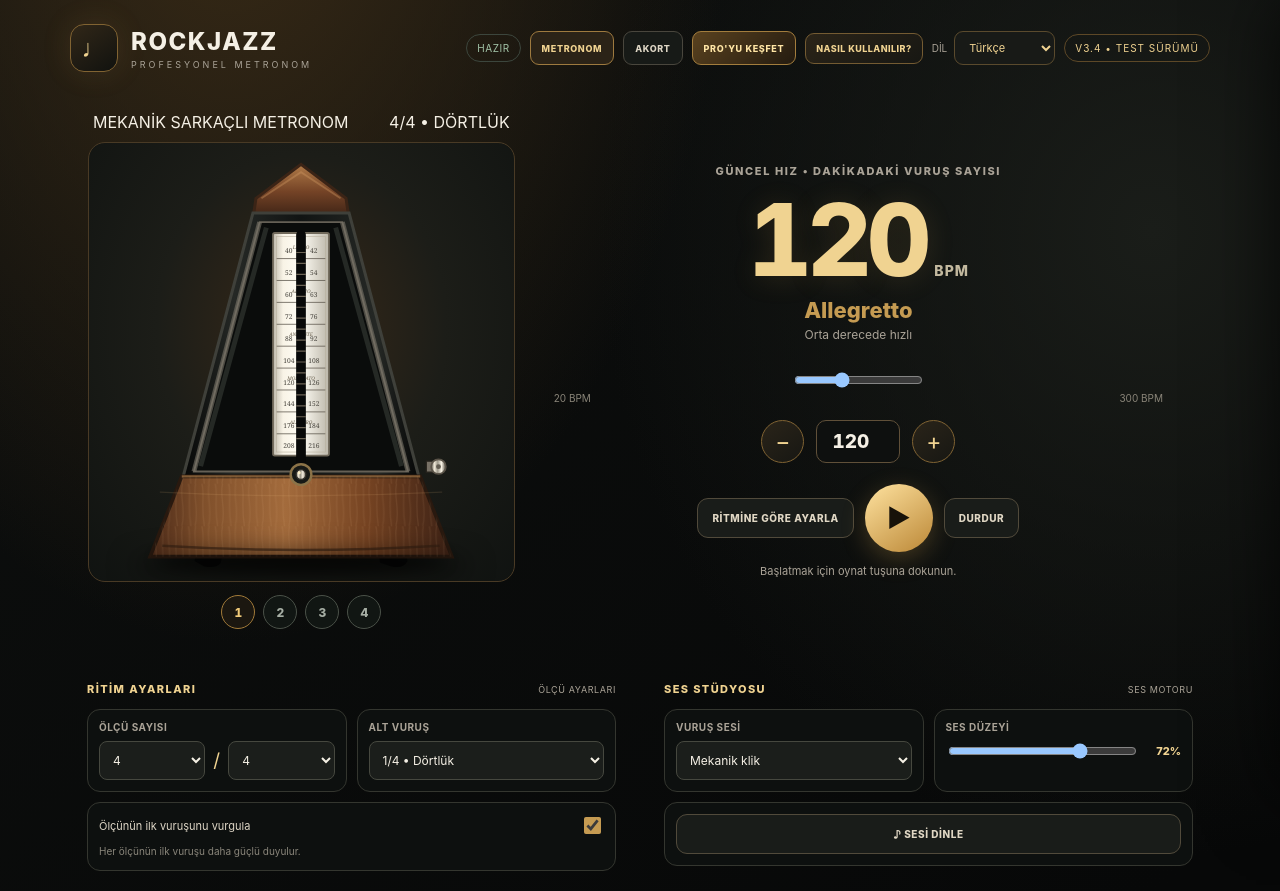
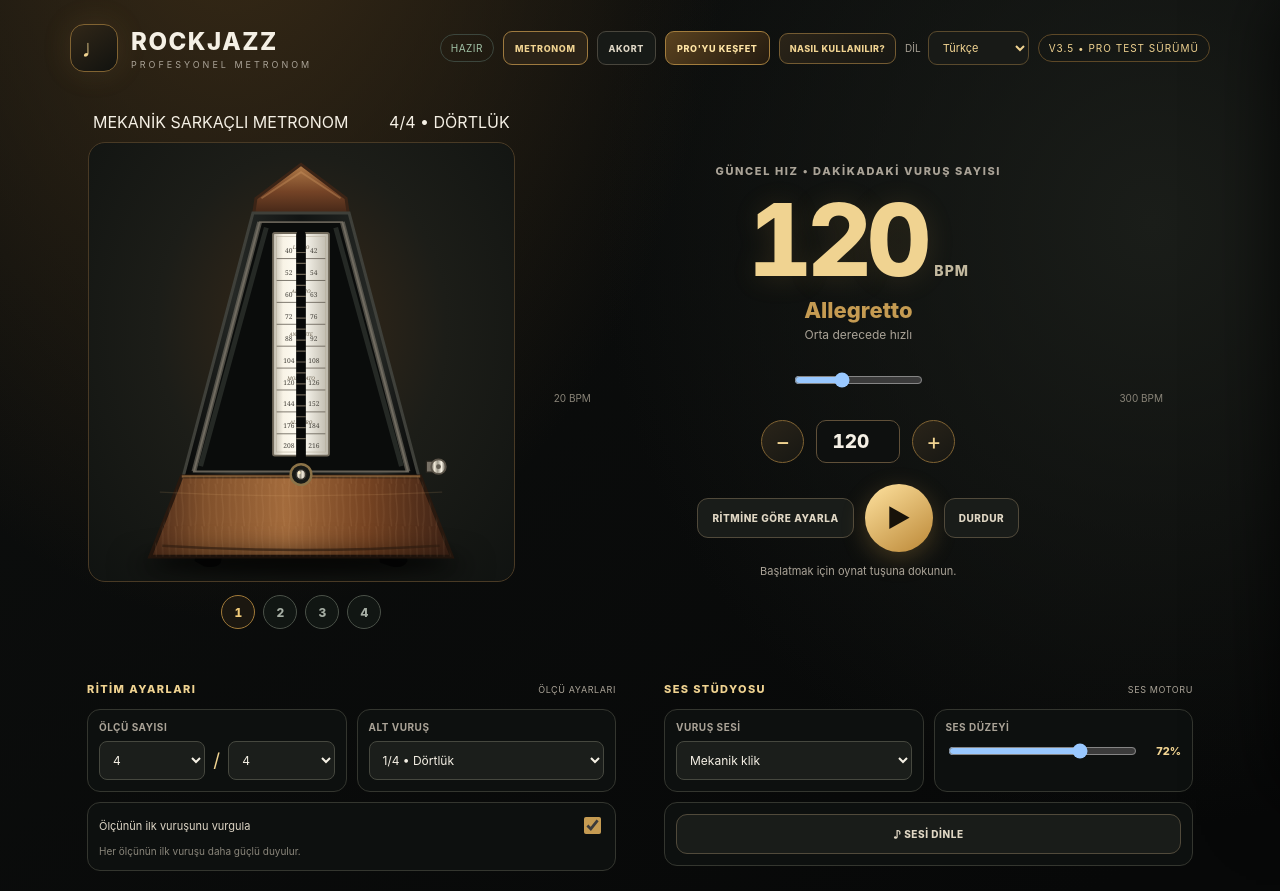
Before and after one commit to gilter74/RockJazzMetronome-WebTest, a plain HTML site: page index.html in a window 1280 px wide. Shown: the top 891 px of the page. Drawn offline with Linux system fonts and the light colour scheme.

Commit message:
Add files via upload

```diff
--- a/index.html
+++ b/index.html
@@ -958,7 +958,7 @@ body.strobe-on .meter-pointer{filter:drop-shadow(0 0 6px #f4d17c)}
 
   const translations = {
     tr: {
-      languageLabel:"DİL", brandSubtitle:"PROFESYONEL METRONOM", versionLabel:"V3.4 • TEST SÜRÜMÜ", instrumentAria:"Hareketli ahşap mekanik metronom", beatsAria:"Ölçü vuruşları", rhythmTitle:"RİTİM AYARLARI", soundTitle:"SES STÜDYOSU", rampTitle:"TEMPO ANTRENMANI", presetTitle:"KAYITLI TEMPOLAR", instrumentTitle:"MEKANİK SARKAÇLI METRONOM",
+      languageLabel:"DİL", brandSubtitle:"PROFESYONEL METRONOM", versionLabel:"V3.5 • PRO TEST SÜRÜMÜ", instrumentAria:"Hareketli ahşap mekanik metronom", beatsAria:"Ölçü vuruşları", rhythmTitle:"RİTİM AYARLARI", soundTitle:"SES STÜDYOSU", rampTitle:"TEMPO ANTRENMANI", presetTitle:"KAYITLI TEMPOLAR", instrumentTitle:"MEKANİK SARKAÇLI METRONOM",
       currentTempo:"GÜNCEL HIZ • DAKİKADAKİ VURUŞ SAYISI",
       minTempo:"20 BPM",maxTempo:"300 BPM",tapTempo:"RİTMİNE GÖRE AYARLA",
       stopMetronome:"DURDUR",statusReady:"Başlatmak için oynat tuşuna dokunun.",
@@ -1035,7 +1035,7 @@ body.strobe-on .meter-pointer{filter:drop-shadow(0 0 6px #f4d17c)}
       tapSet:"Tap tempo: {bpm} BPM",soundTestError:"Sound test failed: ",startError:"Could not start audio: ",
       needPresetName:"Enter a name for the saved tempo first.",playingText:"Playing • {bpm} BPM • {term}",
       savePresetButton:"+ SAVE TEMPO",
-      brandSubtitle:"PROFESSIONAL METRONOME",versionLabel:"V2.7 • TEST BUILD",instrumentAria:"Moving wooden mechanical metronome",beatsAria:"Bar beats",
+      brandSubtitle:"PROFESSIONAL METRONOME",versionLabel:"V3.5 • PRO TEST BUILD",instrumentAria:"Moving wooden mechanical metronome",beatsAria:"Bar beats",
       rhythmTitle:"RHYTHM SETTINGS",soundTitle:"SOUND STUDIO",rampTitle:"TEMPO TRAINING",presetTitle:"SAVED TEMPOS",
       helpButton:"HOW TO USE",guideLabel:"USER GUIDE",closeGuide:"Close guide",
       presetApply:"APPLY",presetDelete:"DELETE",presetEmpty:"You have not saved a custom tempo yet.",
@@ -1919,7 +1919,7 @@ body.strobe-on .meter-pointer{filter:drop-shadow(0 0 6px #f4d17c)}
   // --- Free / Pro product model (HTML preview only; no real billing here) ---
   // V2.7 TEST BUILD: temporarily unlock every Pro feature for QA.
   // Restore the Free/Pro entitlement check before publishing the commercial build.
-  let demoProAccess = false;
+  let demoProAccess = true; // TEST BUILD: all Pro features stay unlocked by default until commercial release.
   let selectedBillingPlan = "yearly";
 
   function openProModal(reason = "") {
```
